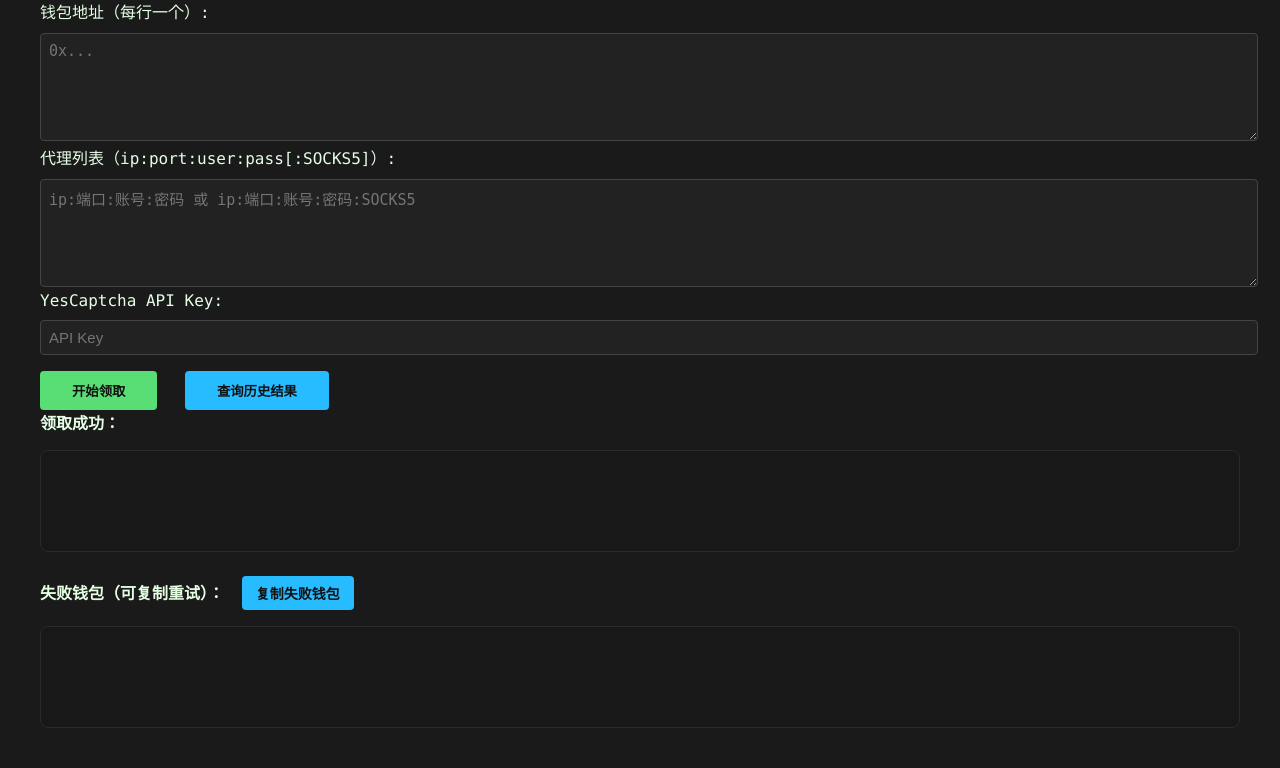
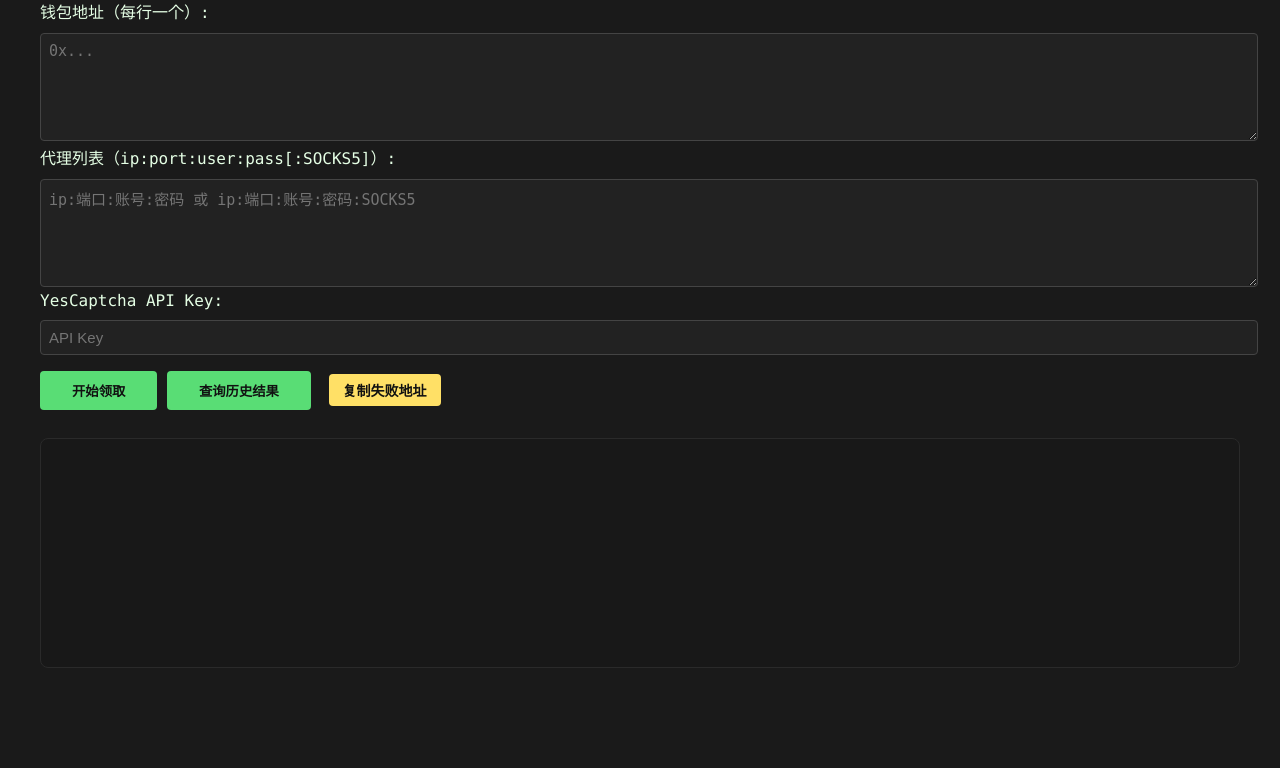
Before and after one commit to fishman6666/faucet-automation, a Flask app: page / in a window 1280 px wide. Shown: the part 116-884 px from the top of the page. After the commit the page ends 784 px from the top, so only its background shows below. Run offline with Flask 3, Linux system fonts and the light colour scheme.

Commit message:
index.html

```diff
--- a/templates/index.html
+++ b/templates/index.html
@@ -9,11 +9,14 @@
     textarea, input { width: 100%; margin-top: 10px; background: #222; color: #8ffe8f; border: 1px solid #444; border-radius: 4px; padding: 8px; font-size: 15px; }
     button { background: #59dd75; color: #111; border: none; border-radius: 4px; padding: 10px 32px; margin-top: 16px; font-weight: bold; cursor: pointer; }
     button:active { background: #338744; }
-    #succ, #fail { white-space: pre-wrap; background: #181818; border: 1px solid #2a2a2a; border-radius: 8px; min-height: 80px; padding: 10px; font-size: 15px; margin-top: 16px; }
+    #output { white-space: pre-wrap; margin-top: 28px; background: #181818; border: 1px solid #2a2a2a; border-radius: 8px; min-height: 200px; padding: 14px; font-size: 15px; }
     .txhash { color: #ffe066; font-weight: bold; }
     .fail { color: #ff5e5e; }
+    .heartbeat { color: #27bbff; }
     .success { color: #6cff70; }
-    .copy-btn { background: #27bbff; color: #111; border-radius: 4px; border: none; font-size: 14px; margin-left: 8px; padding: 7px 14px; cursor: pointer;}
+    .section-title { font-weight:bold; color:#ffe066; font-size: 17px; margin: 16px 0 4px 0;}
+    .copy-btn { background: #ffe066; color: #111; margin-left: 8px; border-radius: 4px; padding: 6px 14px; font-size:14px; cursor:pointer;}
+    .copy-btn:active { background: #ccbe57; }
   </style>
 </head>
 <body>
@@ -26,77 +29,70 @@
     <label>YesCaptcha API Key:</label><br>
     <input id="clientKey" placeholder="API Key"><br>
     <button type="submit">开始领取</button>
-    <button type="button" id="historyBtn" style="margin-left:18px;background:#27bbff;color:#111;">查询历史结果</button>
+    <button type="button" id="btn-query">查询历史结果</button>
+    <button type="button" class="copy-btn" id="btn-copy-fail">复制失败地址</button>
   </form>
+  <div id="output"></div>
+  <script>
+    const output = document.getElementById("output");
+    let evtSource = null;
 
-  <div>
-    <div><b>领取成功：</b></div>
-    <div id="succ"></div>
-    <div style="margin-top:8px;"><b>失败钱包（可复制重试）：</b>
-      <button type="button" class="copy-btn" onclick="copyFail()">复制失败钱包</button>
-    </div>
-    <div id="fail"></div>
-  </div>
-
-  <script>
-    let evtSource = null;
-    const succDiv = document.getElementById("succ");
-    const failDiv = document.getElementById("fail");
-
-    function showResult(list) {
-      succDiv.innerHTML = "";
-      failDiv.innerHTML = "";
-      let failAddrs = [];
-      list.forEach(line => {
-        if(line.includes("领取成功")) {
-          succDiv.innerHTML += line.replace(/领取成功！Txhash: <span class='txhash'>([^<]+)<\/span>/g,
-            "<span class='success'>🎉 领取成功！Txhash: <span class='txhash'>$1</span></span>") + "\n";
-        } else if(line.startsWith("❌")) {
-          failDiv.innerHTML += `<span class="fail">${line}</span>\n`;
-          const m = line.match(/^(?:❌ )?(0x[a-fA-F0-9]{40})/);
-          if(m) failAddrs.push(m[1]);
-        }
-      });
-      failDiv.setAttribute("data-fails", failAddrs.join("\n"));
-    }
-
-    function copyFail() {
-      const txt = failDiv.getAttribute("data-fails") || "";
-      if(txt) {
-        navigator.clipboard.writeText(txt);
-        alert("已复制失败钱包地址！");
-      } else {
-        alert("没有可复制的失败钱包地址。");
-      }
+    function addLine(line) {
+      line = line
+        .replace(/领取成功！Txhash: <span class='txhash'>([^<]+)<\/span>/g,
+            "<span class='success'>🎉 领取成功！Txhash: <span class='txhash'>$1</span></span>")
+        .replace(/^❌.*失败.*/gm, txt => `<span class='fail'>${txt}</span>`)
+        .replace(/^\[心跳\].*/gm, txt => `<span class='heartbeat'>${txt}</span>`);
+      output.innerHTML += line + "\n";
+      output.scrollTop = output.scrollHeight;
     }
 
     document.getElementById("mainForm").onsubmit = function(e) {
       e.preventDefault();
       if (evtSource) evtSource.close();
-      succDiv.innerHTML = "开始连接...\n"; failDiv.innerHTML = "";
+      output.innerHTML = "开始连接...\n";
       const addresses = document.getElementById("addresses").value;
       const proxies = document.getElementById("proxies").value;
       const clientKey = document.getElementById("clientKey").value;
       const params = new URLSearchParams({ addresses, proxies, client_key: clientKey });
-      let results = [];
       evtSource = new EventSource(`/run?${params.toString()}`);
 
       evtSource.onmessage = function(e) {
-        const line = e.data.trim();
-        if (!line) return;
-        results.push(line);
-        showResult(results);
+        addLine(e.data);
       };
-      evtSource.onerror = function(e) { evtSource && evtSource.close(); };
+      evtSource.onerror = function(e) {
+        evtSource && evtSource.close();
+      };
     }
 
-    document.getElementById("historyBtn").onclick = function() {
-      if (evtSource) evtSource.close();
-      succDiv.innerHTML = "查询历史领取结果中...\n"; failDiv.innerHTML = "";
-      fetch("/results")
-        .then(resp => resp.json())
-        .then(list => showResult(list))
-        .catch(() => {succDiv.innerHTML = "查询失败！";});
+    // 查询历史唯一失败/成功
+    document.getElementById("btn-query").onclick = async function() {
+      output.innerHTML = "查询中...\n";
+      let resp = await fetch('/results');
+      let text = await resp.text();
+      // 分段显示
+      let succ = [], fail = [];
+      text.split('\n').forEach(line => {
+        if (line.startsWith("🎉")) succ.push(line);
+        if (line.startsWith("❌")) fail.push(line);
+      });
+      output.innerHTML = `<div class='section-title'>🎉 成功</div>${succ.join('<br>') || '无'}<br>
+                          <div class='section-title'>❌ 失败（唯一）</div>${fail.join('<br>') || '无'}`;
+      output.scrollTop = output.scrollHeight;
+      window.lastFailLines = fail.map(line=>{
+        let m = line.match(/❌ (\w{42})/); return m ? m[1] : null;
+      }).filter(x=>x).join("\n");
+    };
+
+    // 一键复制失败地址
+    document.getElementById("btn-copy-fail").onclick = function() {
+      if (!window.lastFailLines) {
+        alert("请先点击【查询历史结果】再复制唯一失败地址！");
+        return;
+      }
+      navigator.clipboard.writeText(window.lastFailLines).then(()=>{
+        alert("唯一失败地址已复制！");
+      });
     };
   </script>
 </body>
```
